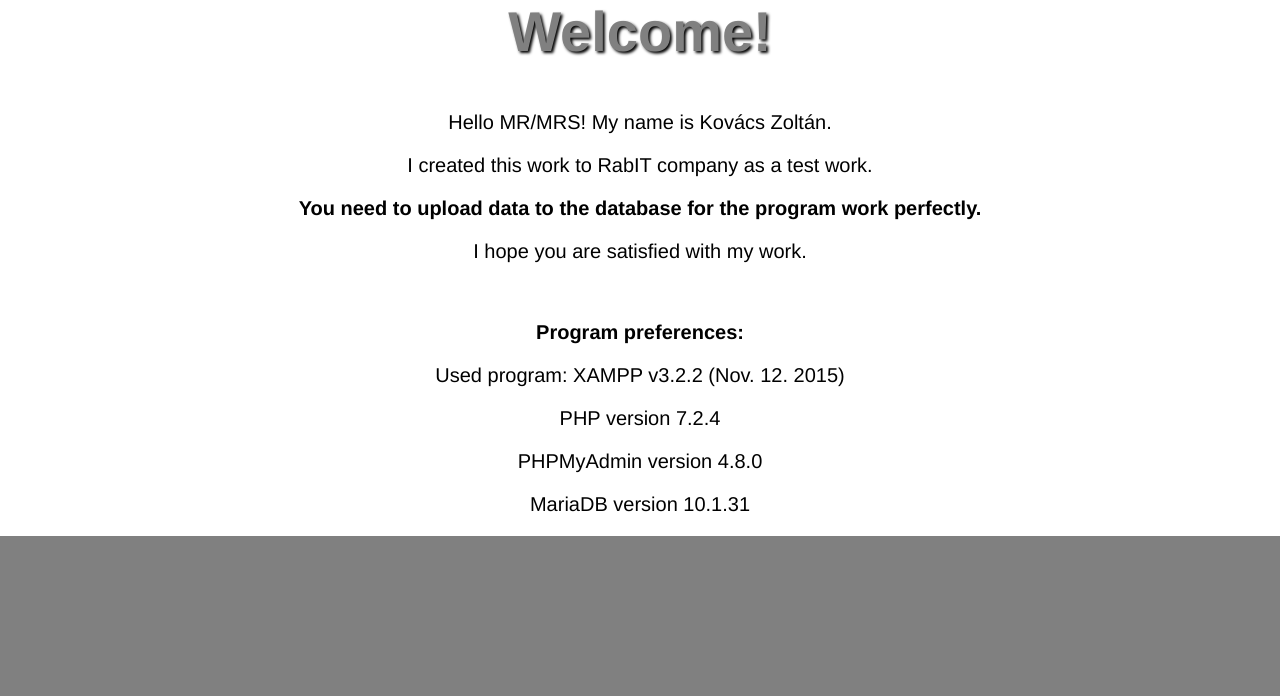
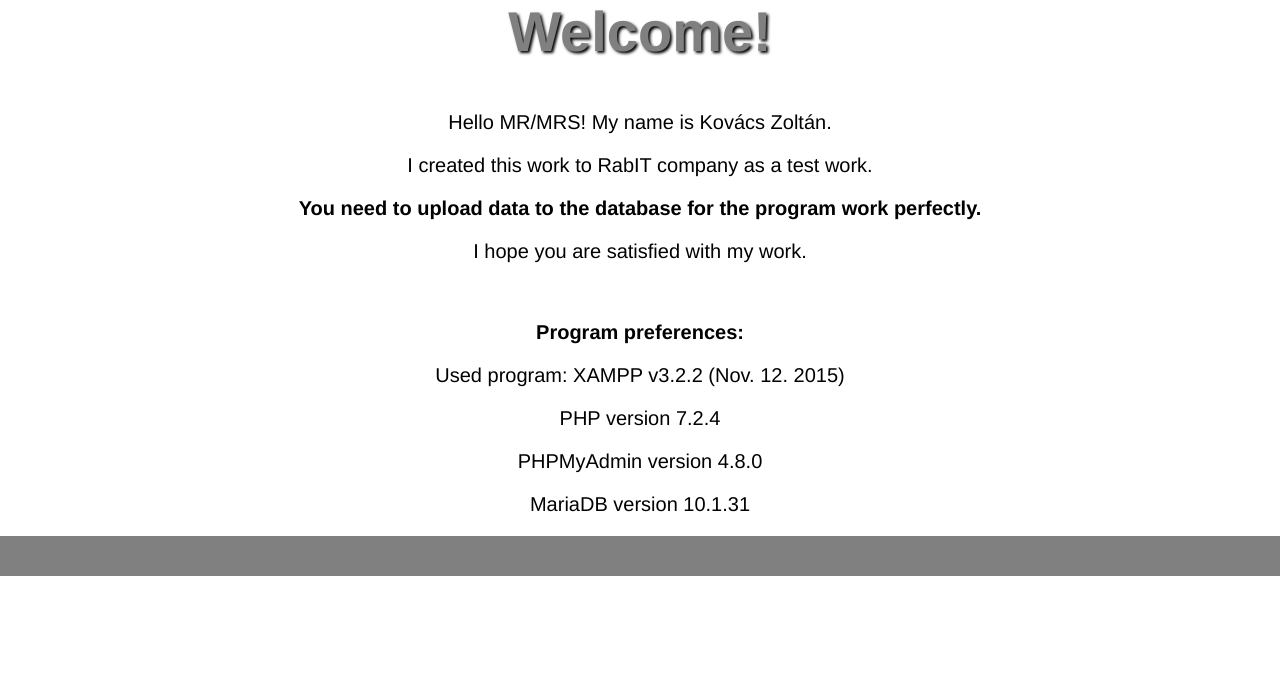
Before and after one commit to kovzol1/RabIT-test-work, a PHP site: page / in a window 1280 px wide. Shown: the part 128-824 px from the top of the page. After the commit the page ends 704 px from the top, so only its background shows below. Run offline with PHP 8.4, Linux system fonts and the light colour scheme.

Commit message:
Update rabit.css

```diff
--- a/css/rabit.css
+++ b/css/rabit.css
@@ -81,7 +81,8 @@ p.text{
     font-size: 20px;
 }
 footer{
-    height: 20vh;
+    margin-top: 15px;
+    height: 5vh;
     background-color: var(--c2);
     background-attachment: fixed;
     background-position: center;
```
